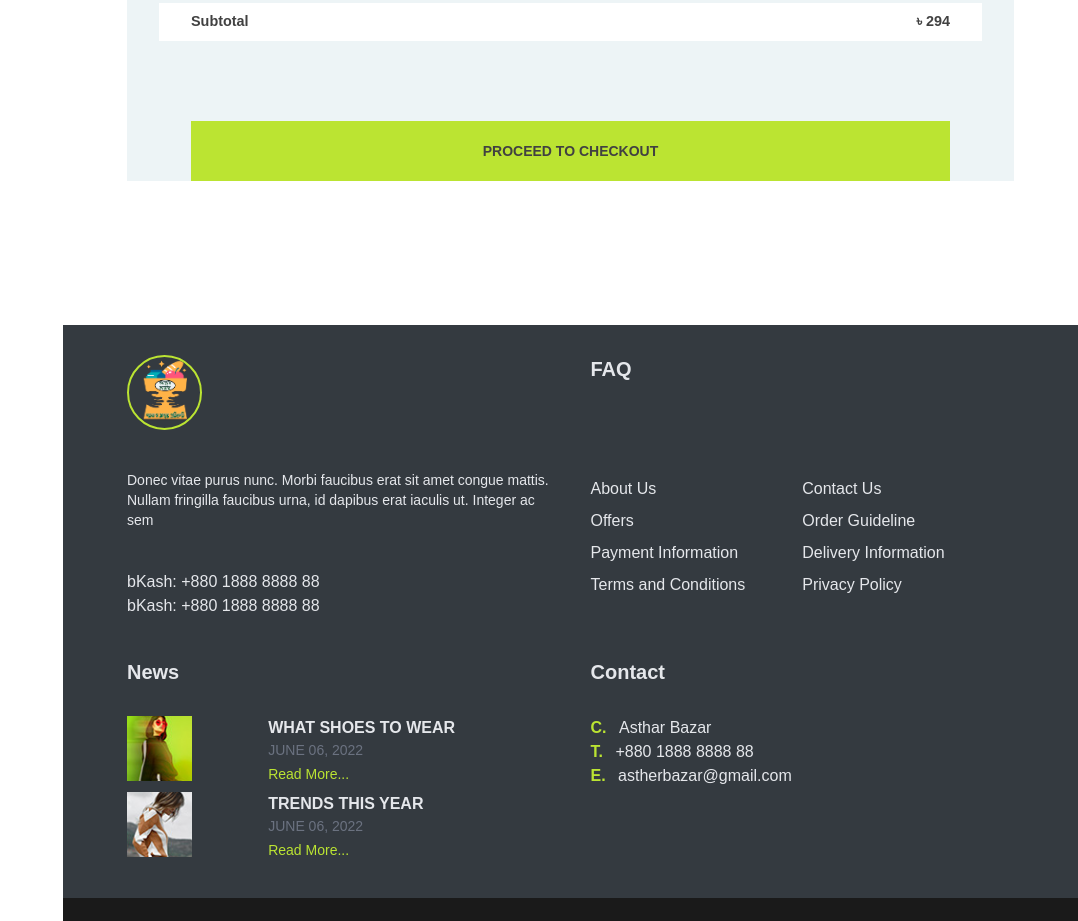
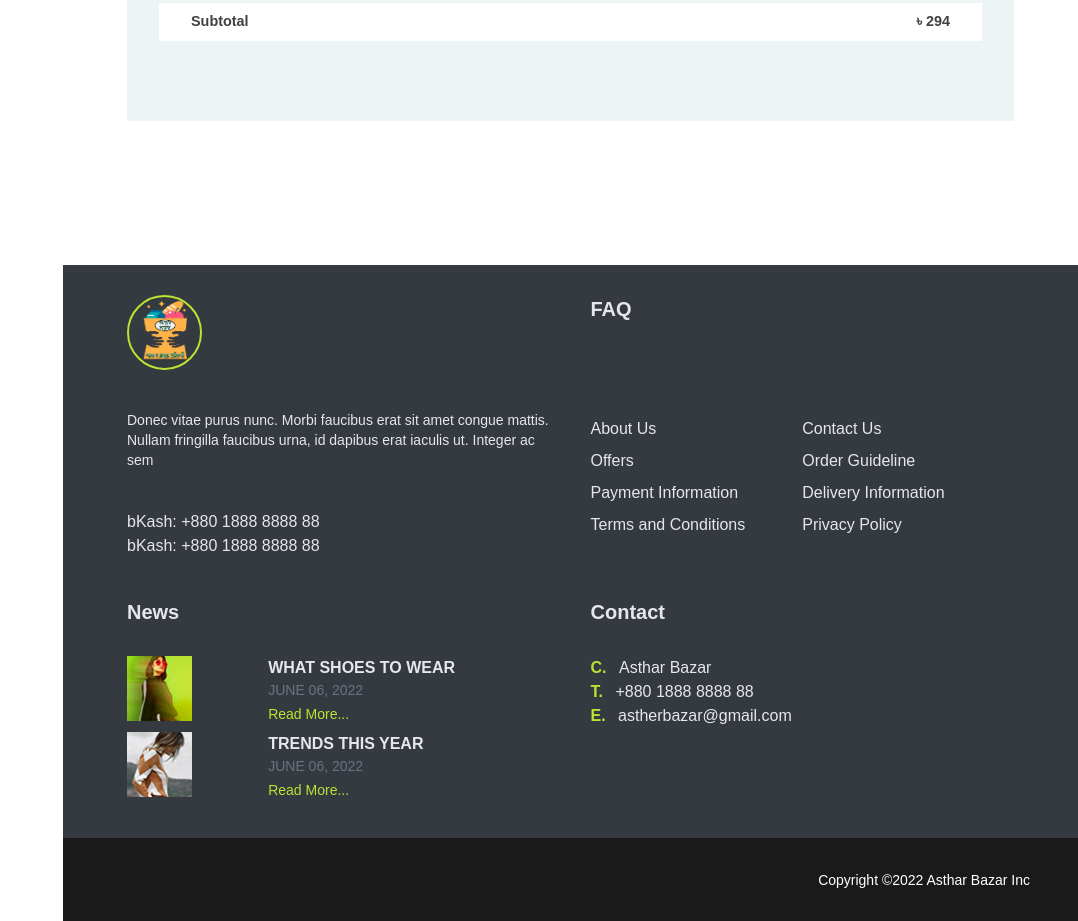
Before and after one commit to Mohammad1745/asthar-bazar-customer, a Nuxt app: page /cart/checkout in a window 1280 px wide. Shown: the part 1640-2561 px from the top of the page, without its empty margins (202-1280 px from the left). Built offline with nearby package versions, Linux system fonts and the light colour scheme.

Commit message:
[Change] price calculation component

```diff
--- a/components/user/cart/index/PriceSummary.vue
+++ b/components/user/cart/index/PriceSummary.vue
@@ -2,6 +2,7 @@
   <div :class="className" class="price-summary">
     <Coupon />
     <PriceCalculation />
+    <NuxtLink class="bg-green block text-sm font-bold uppercase text-center py-5" to="/cart/checkout">Proceed to Checkout</NuxtLink>
   </div>
 </template>
 
--- a/components/user/cart/index/price_summary/PriceCalculation.vue
+++ b/components/user/cart/index/price_summary/PriceCalculation.vue
@@ -15,7 +15,6 @@
         <div class="price__calculation__amount">৳  {{ subtotal }}</div>
       </div>
     </div>
-    <NuxtLink class="bg-green block text-sm font-bold uppercase text-center py-5" to="/cart/checkout">Proceed to Checkout</NuxtLink>
   </div>
 </template>
 
```
